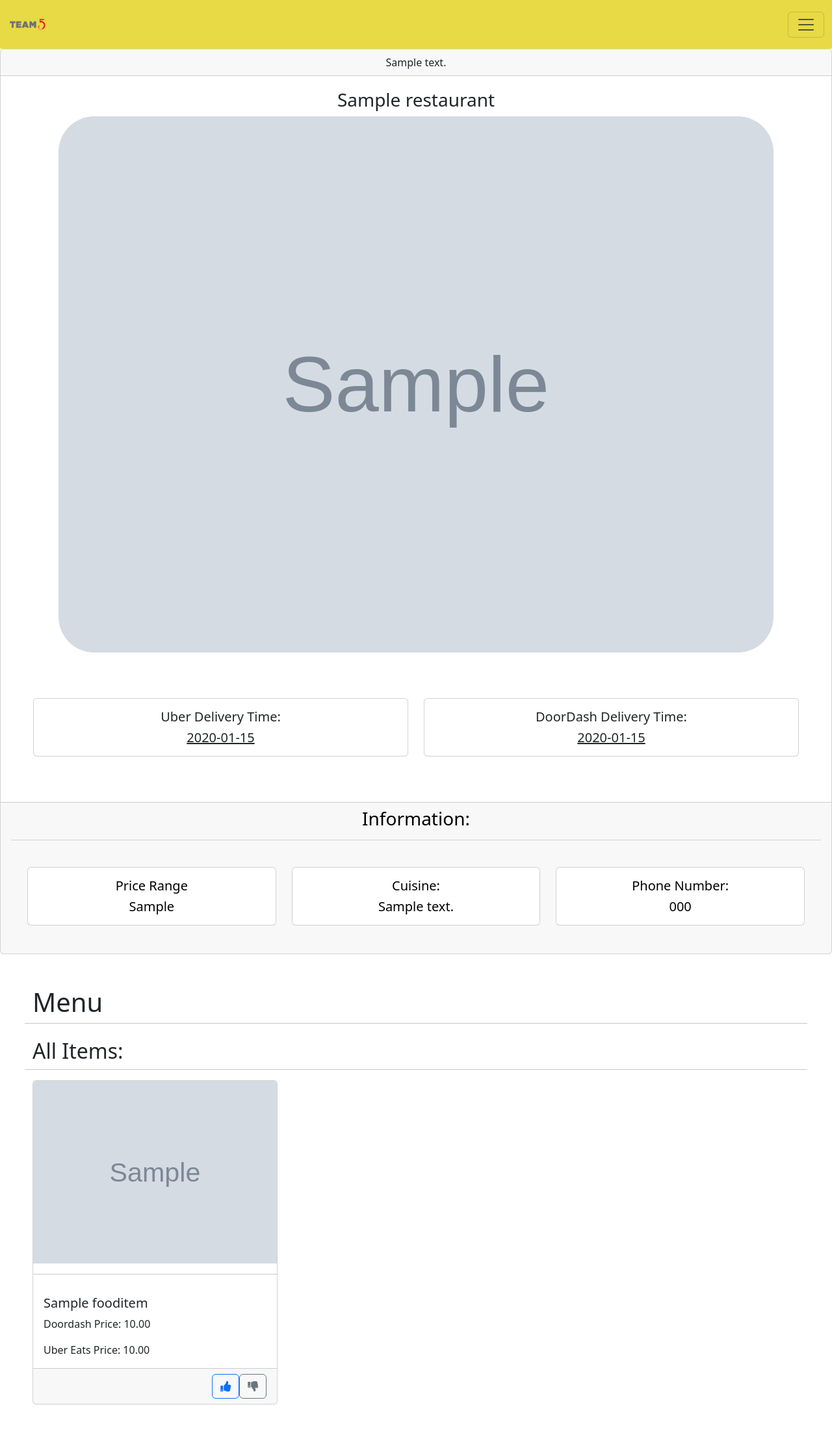
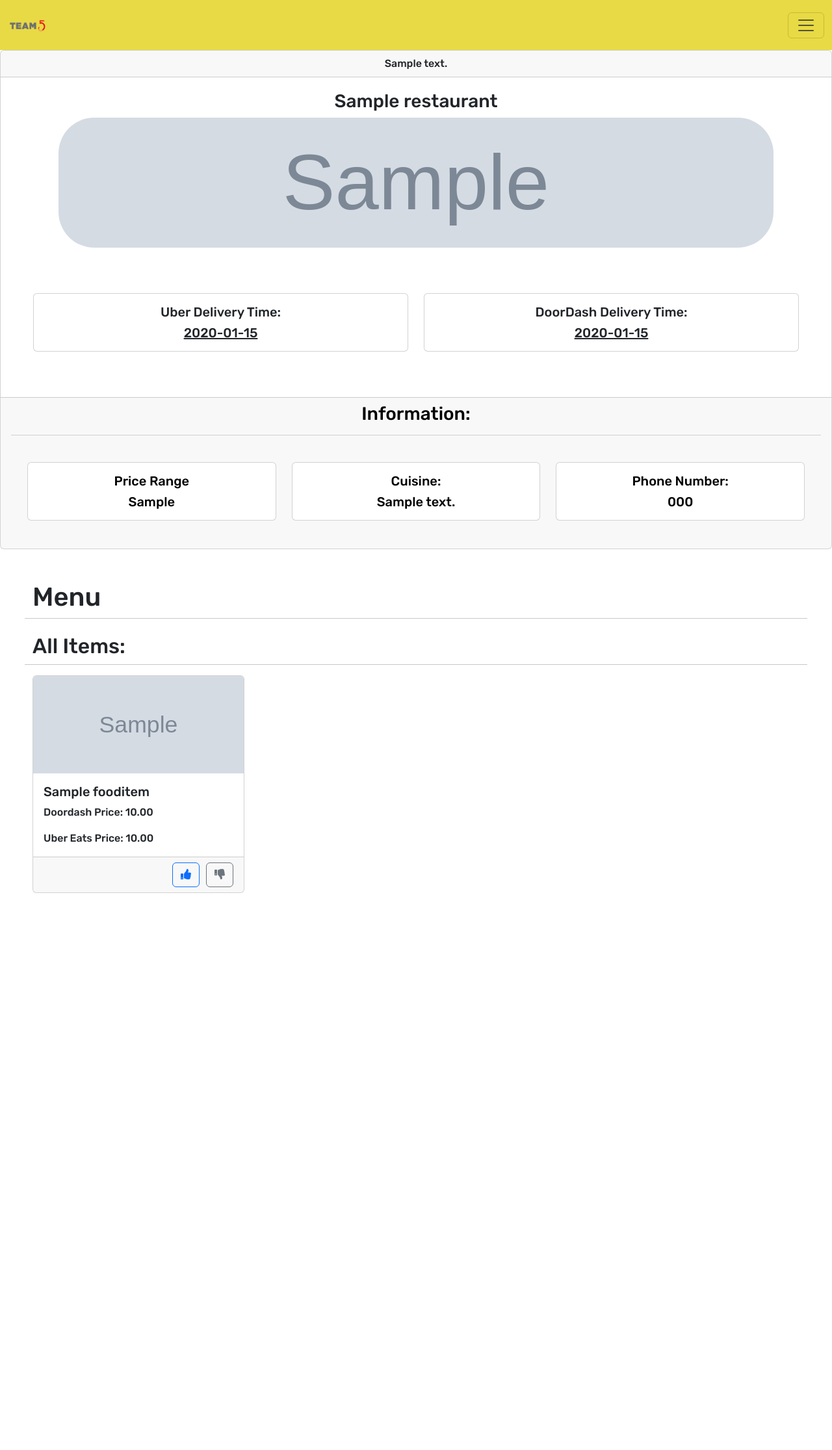
Before and after one commit to devo329/Group5-project, a Django app: template restaurants/templates/restaurant.html in a window 1280 px wide. Shown: the whole page at 65% size. After the commit the page ends 1374 px from the top, so only its background shows below. Run offline with Django 4.2, Linux system fonts and the light colour scheme; the template is opened without the code that fills it: values that come from a table or form of the project are taken from there, others are empty; tables that the repository leaves empty hold one stand-in row (values such as "Sample post"); grey boxes marked "Sample" are stand-in pictures; some libraries are stand-ins or nearby versions.

Commit message:
Minor UI changes

```diff
--- a/restaurants/templates/index.html
+++ b/restaurants/templates/index.html
@@ -51,7 +51,7 @@
       {% for data in restaurant_rating_data %}
       <div class="col-sm-4" style="padding-bottom: 20px;">
           <div class="card">
-            <img src="/static/restaurant/{{data.restaurant.image_name}}" style="width: 100%;" class="card-img-top" alt="...">
+            <img src="/static/restaurant/{{data.restaurant.image_name}}" style="width: 100%; object-fit: cover; border-radius:5px;" class="card-img-top" alt="...">
             <div class="card-body">
               <h5 class="card-title">{{data.restaurant.name}}</h5>
               <p class="card-text"> Average Rating: {{ data.avg_rating }}</p>
--- a/restaurants/templates/restaurant.html
+++ b/restaurants/templates/restaurant.html
@@ -33,9 +33,13 @@
 </nav>
 <!--Navbar-->
 
+<link rel="preconnect" href="https://fonts.googleapis.com">
+<link rel="preconnect" href="https://fonts.gstatic.com" crossorigin>
+<link href="https://fonts.googleapis.com/css2?family=Rubik:wght@500&display=swap" rel="stylesheet">
+
 
 </head>
-<body>
+<body style="font-family: 'Rubik', sans-serif;">
     <!--Bootstrap JS-->
     <script src="https://cdn.jsdelivr.net/npm/@popperjs/core@2.9.2/dist/umd/popper.min.js" integrity="sha384-IQsoLXl5PILFhosVNubq5LC7Qb9DXgDA9i+tQ8Zj3iwWAwPtgFTxbJ8NT4GN1R8p" crossorigin="anonymous"></script>
     <script src="https://cdn.jsdelivr.net/npm/bootstrap@5.0.2/dist/js/bootstrap.min.js" integrity="sha384-cVKIPhGWiC2Al4u+LWgxfKTRIcfu0JTxR+EQDz/bgldoEyl4H0zUF0QKbrJ0EcQF" crossorigin="anonymous"></script>
@@ -50,9 +54,9 @@
       </div>
 
       <!-- Name + Banner -->
-      <div class="container-md" style="padding: 20px;">
+      <div class="container-md" style="padding: 20px; ">
         <h3 class="card-title">{{restaurant.name}}</h3>
-        <img src="/static/banners/{{restaurant.banner_name}}" style= "width: 100%; border-radius:55px;" class="card-img-top" alt="...">
+        <img src="/static/banners/{{restaurant.banner_name}}" style= "width: 100%; height:200px; border-radius:55px; object-fit: cover;" class="card-img-top" alt="...">
       </div>
 
       <!-- Delivery Times -->
@@ -118,26 +122,27 @@
     <!-- Restaurant Info -->
      <!--Cards-->
 
-     <div class="row" style="padding: 50px;">
+     <div class="row" style="padding: 50px; font-family: 'Rubik', sans-serif;">
       <h1>Menu</h2>
       <hr>
       <br>
       <h2>All Items:</h2>
       <hr>
       {% for item in menu %}
-      <div class="col-sm-4" style="padding-bottom: 20px;">
-        <div class="card">
-          <img src="/static/fooditem/{{item.image_name}}" style= "width:100%;" class="card-img-top" alt="...">
-          <hr>
+      <div class="col-sm-4" style="padding-bottom: 20px; width: 350px; " >
+        <div class="card h-100">
+          <img src="/static/fooditem/{{item.image_name}}" style= "height: 150px; object-fit: cover;" class="card-img-top" alt="...">
+
           <div class="card-body">
             <h5 class="card-title">{{item.name}}</h5>
             <p class="card-text">Doordash Price: {{item.doordash_price}}</p>
             <p class="card-text">Uber Eats Price: {{item.uber_price}}</p>
           </div>
           <div class="card-footer d-flex align-items-end justify-content-end">
-            <button class="btn btn-outline-primary mr-2">
+            <button class="btn btn-outline-primary mr-2" style="margin-right: 10px">
               <i class="fas fa-thumbs-up"></i>
             </button>
+
             <button class="btn btn-outline-secondary">
               <i class="fas fa-thumbs-down"></i>
             </button>
```
